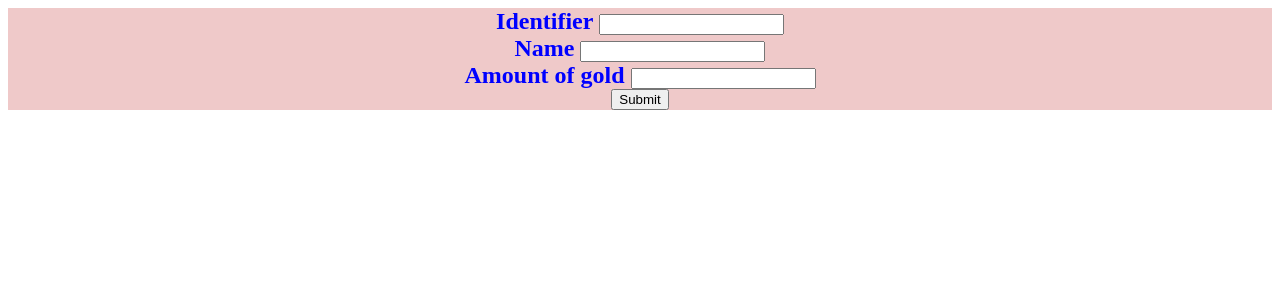
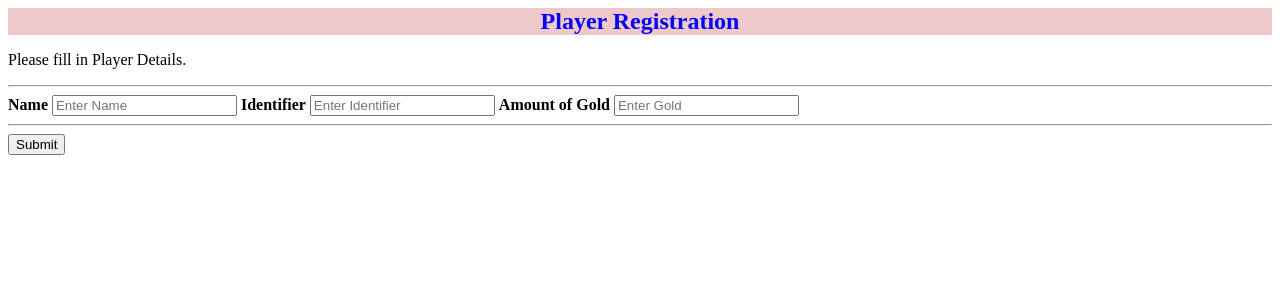
Before and after one commit to navojha/CICD-FlaskApp, a Flask app: page /Createplayer in a window 1280 px wide. Shown: the top 300 px of the page. Run offline with Flask 2, Linux system fonts and the light colour scheme; some libraries are stand-ins or nearby versions.

Commit message:
new changes

```diff
--- a/templates/index.html
+++ b/templates/index.html
@@ -14,4 +14,25 @@
   <input type="submit">
   </form>
 </body
-</html>
+</html> -->
+
+<form action="action_page.php">
+  <div class="container">
+    <h1 style="text-align:center;font-size:150%;color:Blue;background-color: rgba(201, 76, 76, 0.3)">Player Registration</h1>
+    <p>Please fill in Player Details.</p>
+    <hr>
+
+    <label for="Name"><b>Name</b></label>
+    <input type="text" placeholder="Enter Name" name="name">
+
+    <label for="Identifier"><b>Identifier</b></label>
+    <input type="text" placeholder="Enter Identifier" name="identifier">
+
+    <label for="amountofgold"><b>Amount of Gold</b></label>
+    <input type="number" placeholder="Enter Gold" name="amountofgold">
+    <hr>
+
+    <button type="submit" class="registerbtn">Submit</button>
+  </div>
+
+</form>
```
Also changed, not shown: other parts of templates/index.html (+1 -1 lines).
